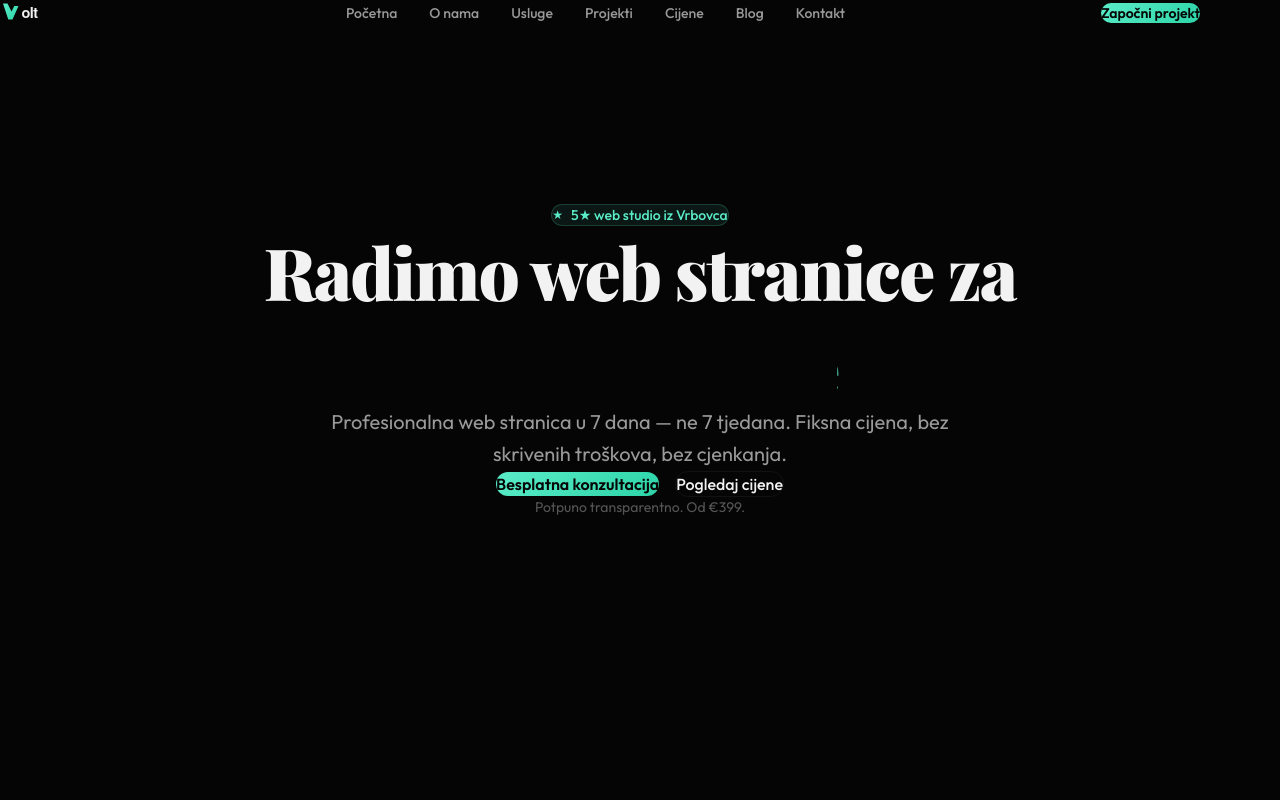
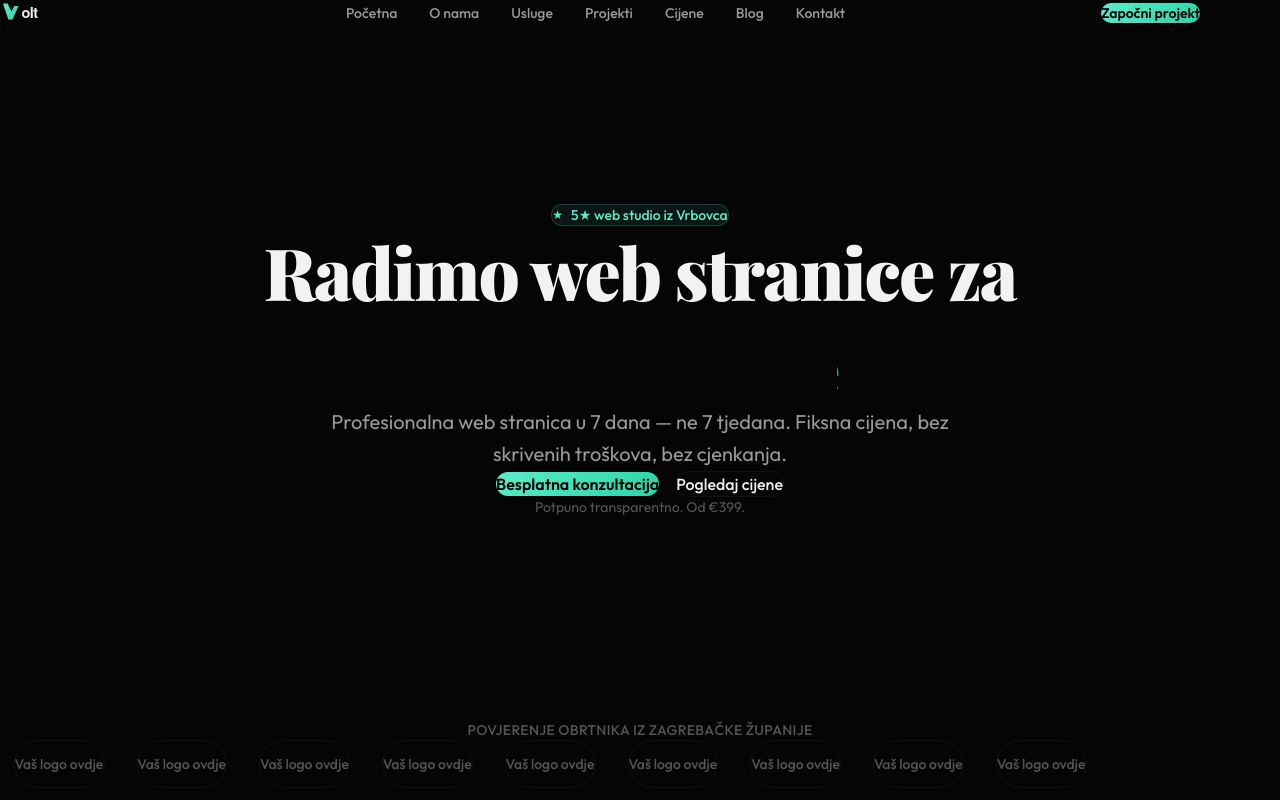
Before and after one commit to karloturk333-hash/volthr, a Next.js app: page / in a window 1280 px wide. Built offline with nearby package versions, Linux system fonts and the light colour scheme.

Commit message:
feat: client logos marquee with CSS animation
Co-Authored-By: Claude Opus 4.6 <noreply@anthropic.com>

```diff
--- a/app/page.tsx
+++ b/app/page.tsx
@@ -1,9 +1,11 @@
 import { Hero } from "@/components/sections/Hero"
+import { ClientLogos } from "@/components/sections/ClientLogos"
 
 export default function HomePage() {
   return (
     <main>
       <Hero />
+      <ClientLogos />
     </main>
   )
 }
--- /dev/null
+++ b/components/sections/ClientLogos.tsx
@@ -0,0 +1,32 @@
+import { CLIENT_LOGOS } from "@/lib/content"
+
+export function ClientLogos() {
+  const items = CLIENT_LOGOS.placeholders
+
+  return (
+    <section className="py-12">
+      <p
+        className="mb-8 text-center text-sm font-medium tracking-wide uppercase"
+        style={{ color: "var(--text-3)" }}
+      >
+        {CLIENT_LOGOS.label}
+      </p>
+      <div className="overflow-hidden">
+        <div className="animate-marquee flex w-max gap-8">
+          {[...items, ...items].map((item, i) => (
+            <div
+              key={i}
+              className="flex h-12 shrink-0 items-center rounded-full border px-8 text-sm font-medium"
+              style={{
+                borderColor: "var(--border)",
+                color: "var(--text-3)",
+              }}
+            >
+              {item}
+            </div>
+          ))}
+        </div>
+      </div>
+    </section>
+  )
+}
```
